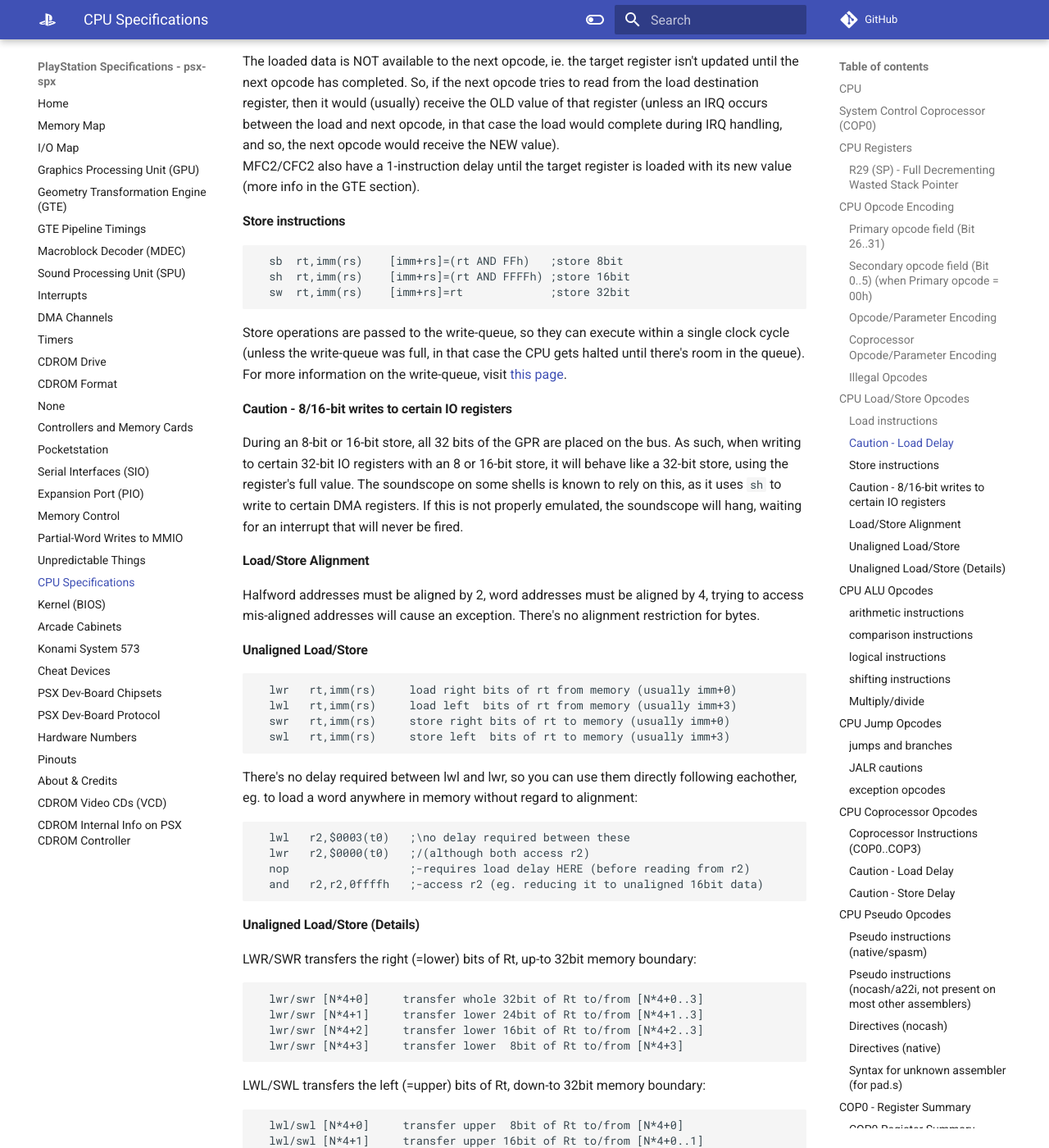
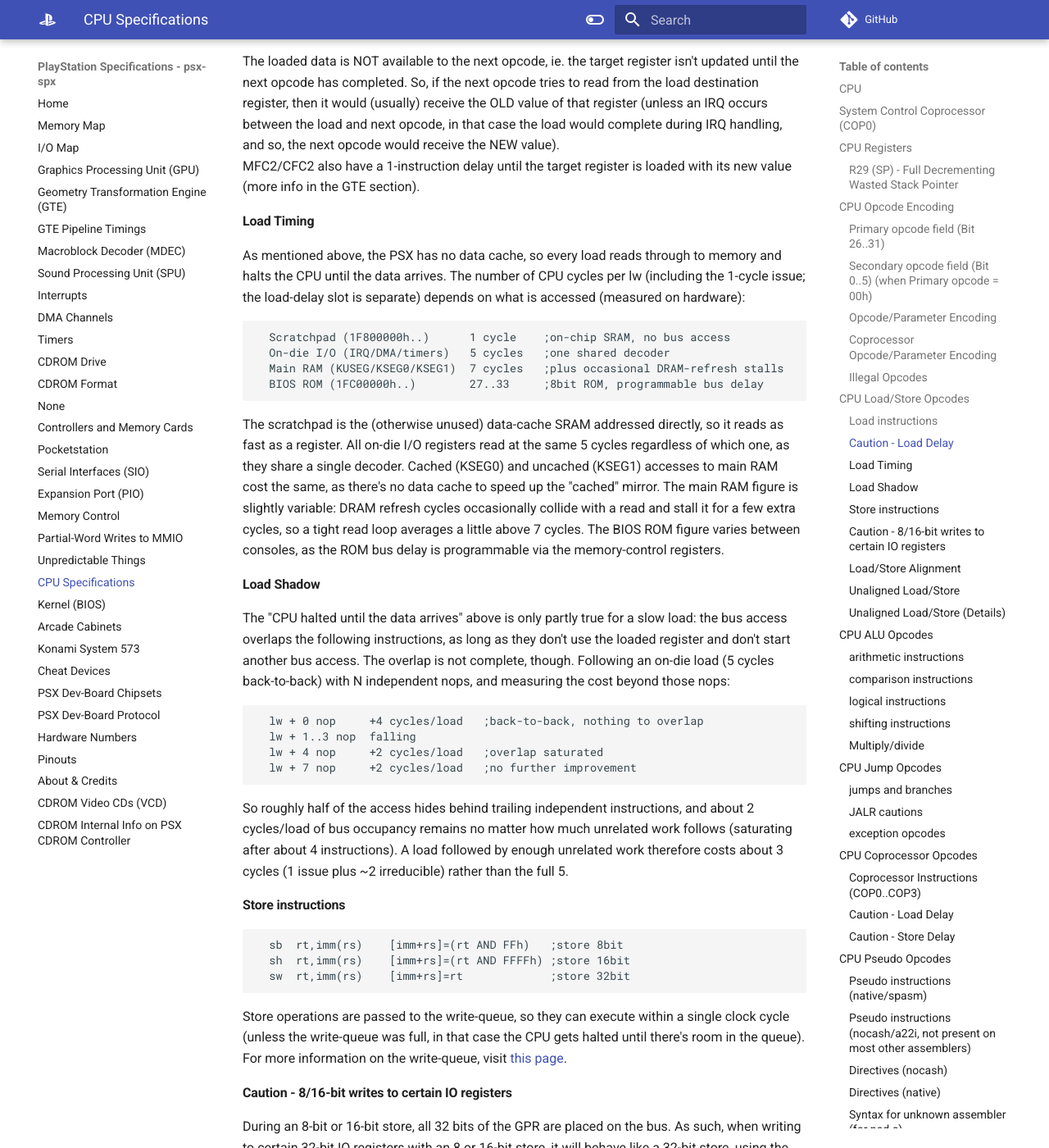
Before and after one commit to psx-spx/psx-spx.github.io, an MkDocs documentation site: the page built from docs/cpuspecifications.md, in a window 1280 px wide and 1400 px high, scrolled down 3821 px. Shown: the whole window at 82% size. Built offline with MkDocs 1.6.1 and Material for MkDocs 9.7.7, drawn with Linux system fonts in a browser that asks for light colours; comment, search, counter and statistics services are not loaded.

Commit message:
CPU: document load timings and the load-shadow behavior
Signed-off-by: Nicolas 'Pixel' Noble <nicolas@nobis-crew.org>

````diff
--- a/docs/cpuspecifications.md
+++ b/docs/cpuspecifications.md
@@ -176,6 +176,45 @@ OLD value of that register (unless an IRQ occurs between the load and next
 opcode, in that case the load would complete during IRQ handling, and so, the
 next opcode would receive the NEW value).<br/>
 MFC2/CFC2 also have a 1-instruction delay until the target register is loaded with its new value (more info in the GTE section).<br/>
+
+#### Load Timing
+As mentioned above, the PSX has no data cache, so every load reads through to
+memory and halts the CPU until the data arrives. The number of CPU cycles per
+lw (including the 1-cycle issue; the load-delay slot is separate) depends on
+what is accessed (measured on hardware):
+```
+  Scratchpad (1F800000h..)      1 cycle    ;on-chip SRAM, no bus access
+  On-die I/O (IRQ/DMA/timers)   5 cycles   ;one shared decoder
+  Main RAM (KUSEG/KSEG0/KSEG1)  7 cycles   ;plus occasional DRAM-refresh stalls
+  BIOS ROM (1FC00000h..)        27..33     ;8bit ROM, programmable bus delay
+```
+The scratchpad is the (otherwise unused) data-cache SRAM addressed directly, so
+it reads as fast as a register. All on-die I/O registers read at the same 5
+cycles regardless of which one, as they share a single decoder. Cached (KSEG0)
+and uncached (KSEG1) accesses to main RAM cost the same, as there's no data
+cache to speed up the "cached" mirror. The main RAM figure is slightly variable:
+DRAM refresh cycles occasionally collide with a read and stall it for a few
+extra cycles, so a tight read loop averages a little above 7 cycles. The BIOS
+ROM figure varies between consoles, as the ROM bus delay is programmable via the
+memory-control registers.<br/>
+
+#### Load Shadow
+The "CPU halted until the data arrives" above is only partly true for a slow
+load: the bus access overlaps the following instructions, as long as they don't
+use the loaded register and don't start another bus access. The overlap is not
+complete, though. Following an on-die load (5 cycles back-to-back) with N
+independent nops, and measuring the cost beyond those nops:
+```
+  lw + 0 nop     +4 cycles/load   ;back-to-back, nothing to overlap
+  lw + 1..3 nop  falling
+  lw + 4 nop     +2 cycles/load   ;overlap saturated
+  lw + 7 nop     +2 cycles/load   ;no further improvement
+```
+So roughly half of the access hides behind trailing independent instructions,
+and about 2 cycles/load of bus occupancy remains no matter how much unrelated
+work follows (saturating after about 4 instructions). A load followed by enough
+unrelated work therefore costs about 3 cycles (1 issue plus ~2 irreducible)
+rather than the full 5.<br/>
 
 #### Store instructions
 ```
````
